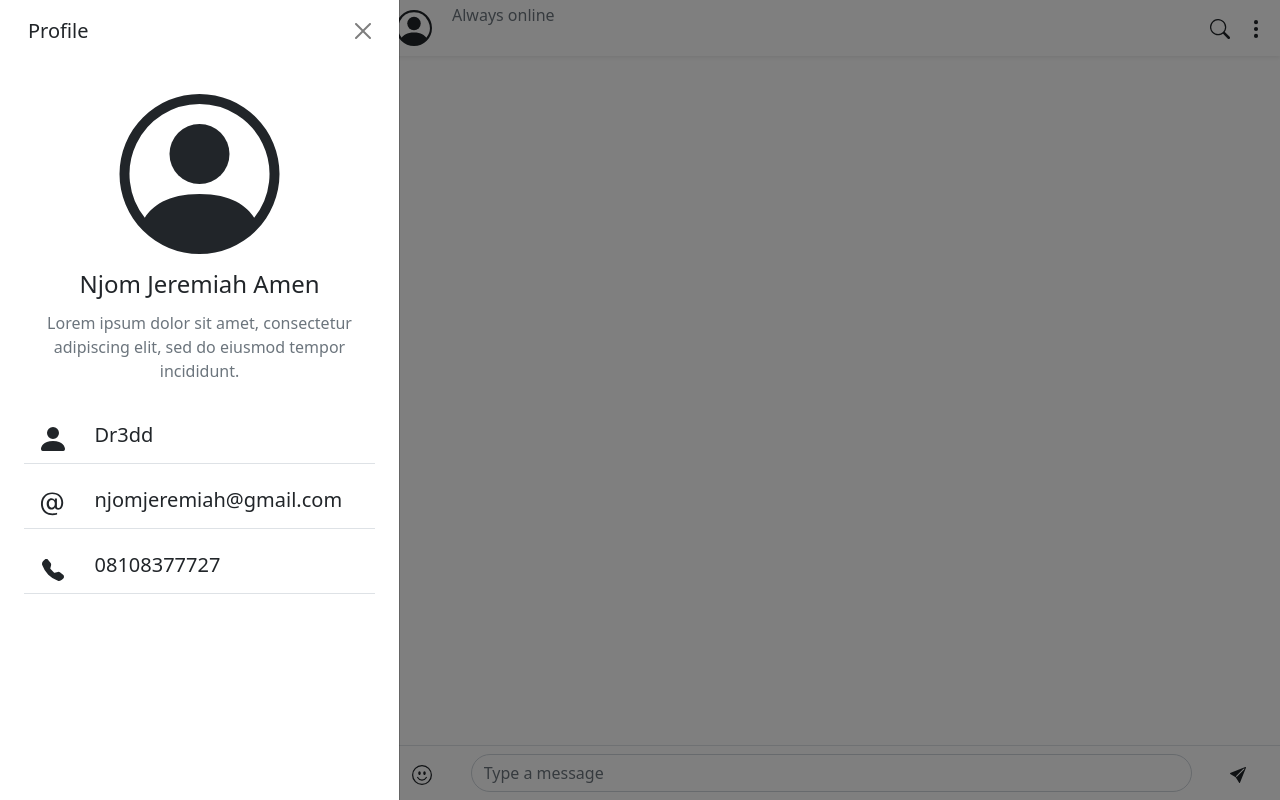
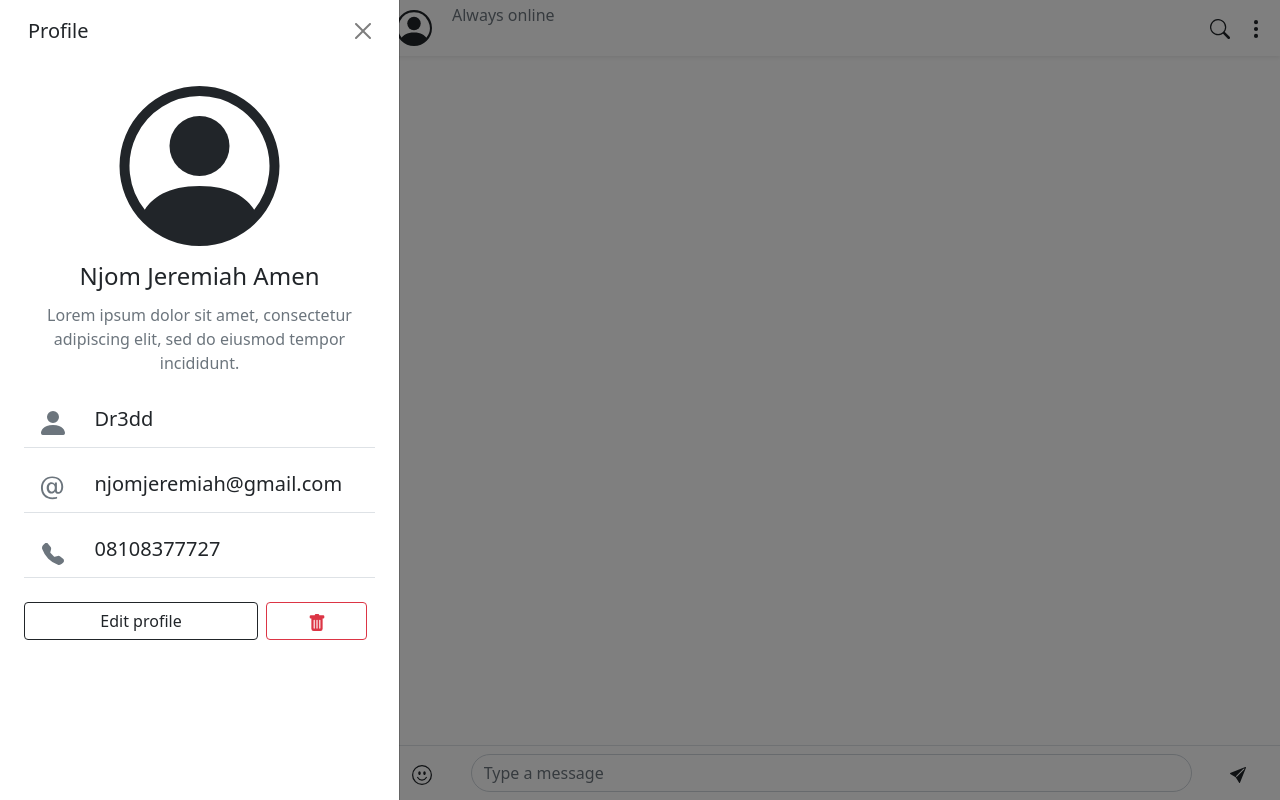
Before and after one commit to sirKay1010/Final_Project-Beepr, a Flask app: page /chat_page in a window 1280 px wide, after a click that opens the changed part. Run offline with Flask 2, Linux system fonts and the light colour scheme; the visitor is signed in with stand-in values (Sample User, id 1); data that the repository does not hold is empty; some libraries are stand-ins or nearby versions.

Commit message:
Add delete button to user profile section

```diff
--- a/app.py
+++ b/app.py
@@ -242,7 +242,7 @@ def chat():
         #     usernames.append(user["username"])
 
         # # Query database for current user's data
-        user = db.execute("SELECT * FROM users WHERE id = ?", 1)
+        user = db.execute("SELECT * FROM users WHERE id = ?", session["user_id"])
 
         # Query database for current user's friends
         friends_id = db.execute(
@@ -258,6 +258,7 @@ def chat():
                 # Add friend's username to the friends list
                 friends.append(user[0])
 
+        print(friends)
         return render_template("chat_page.html", friends=friends, user=user)
 
 # beginning of socket implementation
--- a/templates/chat_page.html
+++ b/templates/chat_page.html
@@ -46,7 +46,7 @@ GENERAL TODO:
                     <button class="reset-btn gray-hover-highlight-btn" type="button" data-bs-toggle="offcanvas"
                         data-bs-target="#profile_section" aria-controls="profile_section">
                         <span>
-                            <svg xmlns="http://www.w3.org/2000/svg" width="32" height="32" fill="currentColor"
+                            <svg xmlns="http://www.w3.org/2000/svg" width="36" height="36" fill="currentColor"
                                 class="bi bi-person-circle" viewBox="0 0 16 16">
                                 <path d="M11 6a3 3 0 1 1-6 0 3 3 0 0 1 6 0z" />
                                 <path fill-rule="evenodd"
@@ -67,9 +67,9 @@ GENERAL TODO:
                     <!-- Body -->
                     <div class="offcanvas-body">
                         <div class="container">
-                            <!-- Profile picture -->
-                            <div class="row py-3">
+                            <div class="row py-2">
                                 <div class="col">
+                                    <!-- Profile picture -->
                                     <div class="row pb-3">
                                         <svg xmlns="http://www.w3.org/2000/svg" width="160" height="160"
                                             fill="currentColor" class="bi bi-person-circle" viewBox="0 0 16 16">
@@ -78,10 +78,11 @@ GENERAL TODO:
                                                 d="M0 8a8 8 0 1 1 16 0A8 8 0 0 1 0 8zm8-7a7 7 0 0 0-5.468 11.37C3.242 11.226 4.805 10 8 10s4.757 1.225 5.468 2.37A7 7 0 0 0 8 1z" />
                                         </svg>
                                     </div>
+                                    <!-- Name -->
                                     <div class="row pb-1 align-content-center">
                                         <h4>Njom Jeremiah Amen</h4>
                                     </div>
-
+                                    <!-- Bio -->
                                     <div class="row text-muted align-content-center">
                                         <p>Lorem ipsum dolor sit amet, consectetur adipiscing elit, sed do eiusmod
                                             tempor incididunt.</p>
@@ -89,8 +90,10 @@ GENERAL TODO:
                                 </div>
                             </div>
 
+                            <!-- User details -->
+                            <!-- Username card -->
                             <div class="row py-2 mb-3 border-bottom justify-content-center align-items-center">
-                                <div class="col-2">
+                                <div class="col-2 text-muted">
                                     <svg xmlns="http://www.w3.org/2000/svg" width="32" height="32" fill="currentColor"
                                         class="bi bi-person-fill" viewBox="0 0 16 16">
                                         <path
@@ -102,8 +105,9 @@ GENERAL TODO:
                                 </div>
                             </div>
 
+                            <!-- Email card -->
                             <div class="row py-2 mb-3 border-bottom justify-content-center align-items-center">
-                                <div class="col-2">
+                                <div class="col-2 text-muted">
                                     <svg xmlns="http://www.w3.org/2000/svg" width="32" height="32" fill="currentColor"
                                         class="bi bi-at" viewBox="0 0 16 16">
                                         <path
@@ -115,44 +119,39 @@ GENERAL TODO:
                                 </div>
                             </div>
 
+                            <!-- Phone number card -->
                             <div class="row py-2 mb-3 border-bottom justify-content-center align-items-center">
-                                <div class="col-2">
-                                    <svg xmlns="http://www.w3.org/2000/svg" width="22" height="22" fill="currentColor" class="bi bi-telephone-fill" viewBox="0 0 16 16">
-                                        <path fill-rule="evenodd" d="M1.885.511a1.745 1.745 0 0 1 2.61.163L6.29 2.98c.329.423.445.974.315 1.494l-.547 2.19a.678.678 0 0 0 .178.643l2.457 2.457a.678.678 0 0 0 .644.178l2.189-.547a1.745 1.745 0 0 1 1.494.315l2.306 1.794c.829.645.905 1.87.163 2.611l-1.034 1.034c-.74.74-1.846 1.065-2.877.702a18.634 18.634 0 0 1-7.01-4.42 18.634 18.634 0 0 1-4.42-7.009c-.362-1.03-.037-2.137.703-2.877L1.885.511z"/>
-                                      </svg>
+                                <div class="col-2 text-muted">
+                                    <svg xmlns="http://www.w3.org/2000/svg" width="22" height="22" fill="currentColor"
+                                        class="bi bi-telephone-fill" viewBox="0 0 16 16">
+                                        <path fill-rule="evenodd"
+                                            d="M1.885.511a1.745 1.745 0 0 1 2.61.163L6.29 2.98c.329.423.445.974.315 1.494l-.547 2.19a.678.678 0 0 0 .178.643l2.457 2.457a.678.678 0 0 0 .644.178l2.189-.547a1.745 1.745 0 0 1 1.494.315l2.306 1.794c.829.645.905 1.87.163 2.611l-1.034 1.034c-.74.74-1.846 1.065-2.877.702a18.634 18.634 0 0 1-7.01-4.42 18.634 18.634 0 0 1-4.42-7.009c-.362-1.03-.037-2.137.703-2.877L1.885.511z" />
+                                    </svg>
                                 </div>
                                 <div class="col text-start">
                                     <h5>08108377727</h5>
                                 </div>
                             </div>
-                            <!-- <div class="pb-3 justify-content-start">
-                            <div class="card">
-                                <div class="card-body">
-                                    <h6 class="card-subtitle text-muted pb-3">Username</h6>
-                                    <p class="card-text">Dr3dd</p>
+
+                            <!-- Edit profile button -->
+                            <div class="row mt-4">
+                                <div class="col-8">
+                                    <div class="row">
+                                        <a class="btn btn-outline-dark rounded" role="button" href="#">Edit profile</a>
+                                    </div>
+                                </div>
+                                <div class="col mx-2">
+                                    <div class="row">
+                                        <a class="btn btn-outline-danger rounded" role="button" href="#">
+                                            <svg xmlns="http://www.w3.org/2000/svg" width="18" height="18"
+                                                fill="currentColor" class="bi bi-trash-fill" viewBox="0 0 16 16">
+                                                <path
+                                                    d="M2.5 1a1 1 0 0 0-1 1v1a1 1 0 0 0 1 1H3v9a2 2 0 0 0 2 2h6a2 2 0 0 0 2-2V4h.5a1 1 0 0 0 1-1V2a1 1 0 0 0-1-1H10a1 1 0 0 0-1-1H7a1 1 0 0 0-1 1H2.5zm3 4a.5.5 0 0 1 .5.5v7a.5.5 0 0 1-1 0v-7a.5.5 0 0 1 .5-.5zM8 5a.5.5 0 0 1 .5.5v7a.5.5 0 0 1-1 0v-7A.5.5 0 0 1 8 5zm3 .5v7a.5.5 0 0 1-1 0v-7a.5.5 0 0 1 1 0z" />
+                                            </svg>
+                                        </a>
+                                    </div>
                                 </div>
                             </div>
-                        </div>
-                        <div class="row pb-3">
-                            <div class="card">
-                                <div class="card-body">
-                                    <div class="card-title">
-                                        <h5>Title</h5>
-                                    </div>
-                                    <p class="card-title">username : Dr3dd</p>
-                                </div>
-                            </div>
-                        </div>
-                        <div class="row pb-3">
-                            <div class="card">
-                                <div class="card-body">
-                                    <div class="card-title">
-                                        <h5>Title</h5>
-                                    </div>
-                                    <p class="card-title">username : Dr3dd</p>
-                                </div>
-                            </div>
-                        </div> -->
                         </div>
                     </div>
                 </div>
```
